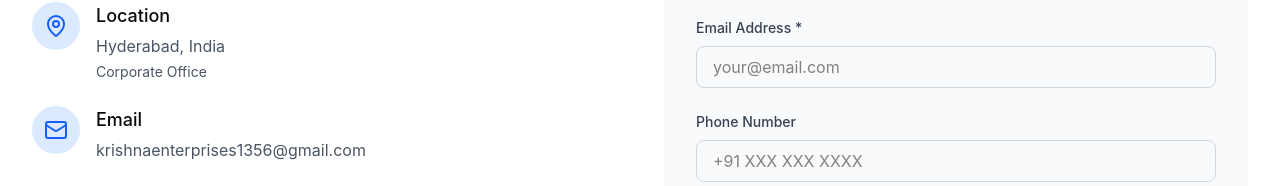
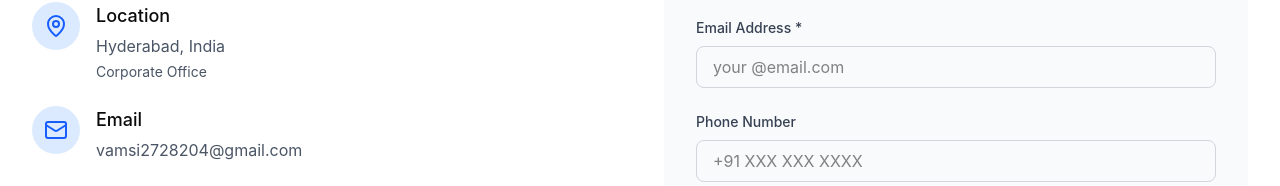
Before and after one commit to Vamsi-054/krishnaenterprises, a React (Vite) app: page / in a window 1280 px wide. Shown: the part 7600-7786 px from the top of the page. Built offline with nearby package versions, Linux system fonts and the light colour scheme.

Commit message:
Update email addresses in Contact component

```diff
--- a/src/app/components/Contact.tsx
+++ b/src/app/components/Contact.tsx
@@ -19,7 +19,7 @@ export function Contact() {
     setStatus('loading');
 
     try {
-      const response = await fetch('https://formsubmit.co/ajax/krishnaenterprises1356@gmail.com', {
+      const response = await fetch('https://formsubmit.co/ajax/vamsi2728204@gmail.com', {
         method: 'POST',
         headers: {
           'Content-Type': 'application/json',
@@ -91,7 +91,7 @@ export function Contact() {
                 </div>
                 <div className="ml-4">
                   <h4 className="text-lg mb-1">Email</h4>
-                  <p className="text-gray-600">krishnaenterprises1356@gmail.com</p>
+                  <p className="text-gray-600">vamsi2728204@gmail.com</p>
                 </div>
               </div>
 
@@ -164,7 +164,7 @@ export function Contact() {
                     value={formData.email}
                     onChange={handleChange}
                     className="w-full px-4 py-2 border border-gray-300 rounded-lg focus:ring-2 focus:ring-blue-600 focus:border-transparent"
-                    placeholder="your@email.com"
+                    placeholder="your @email.com"
                   />
                 </div>
 
```
